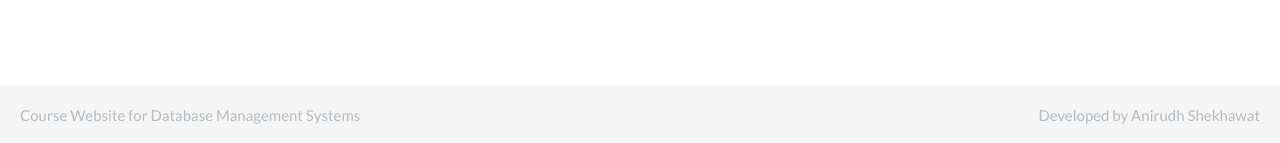
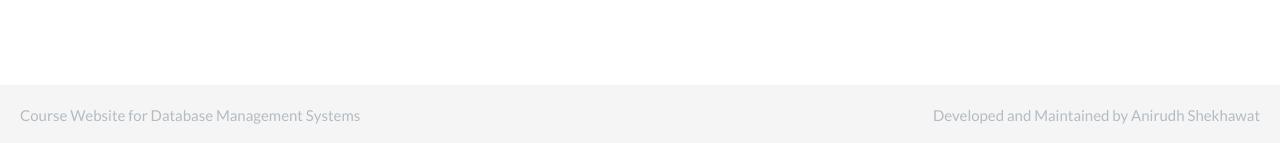
Before and after one commit to KidEinstein/DBMS-Course-Website, a Jekyll site: the page built from about.md, in a window 1280 px wide. Shown: the part 754-897 px from the top of the page. Built offline with Jekyll 4.4.1, drawn with Linux system fonts in a browser that asks for light colours; nearby versions of some CDN libraries.

Commit message:
Revert "Update footer.html"
This reverts commit 2fab85b05c31951eaa9737add7a3801285f0b849.

```diff
--- a/_includes/footer.html
+++ b/_includes/footer.html
@@ -1,7 +1,7 @@
 <footer class="footer">
     <div class="row">
         <div class="text-muted col-md-6">Course Website for Database Management Systems</div>
-        <div class="text-muted text-right col-md-6">Developed by Anirudh Shekhawat</div>
+        <div class="text-muted text-right col-md-6">Developed and Maintained by Anirudh Shekhawat</div>
     </div>
 </footer>
 
```
